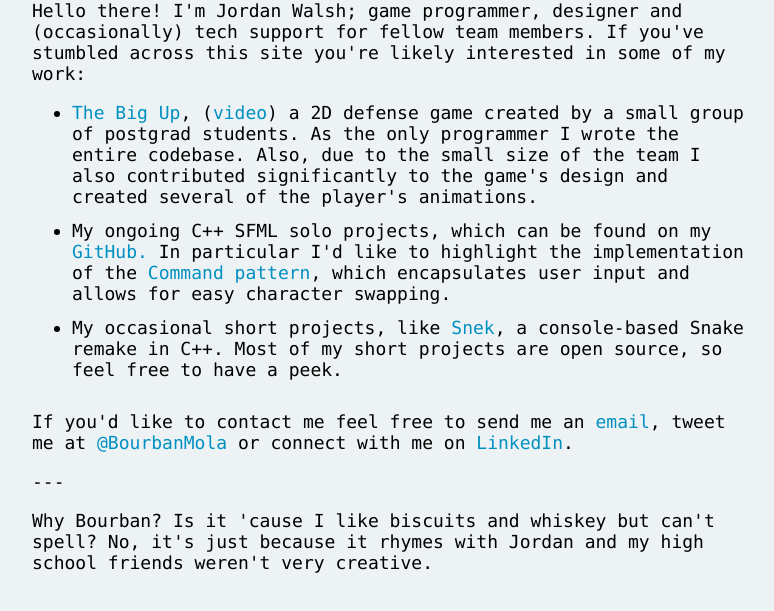
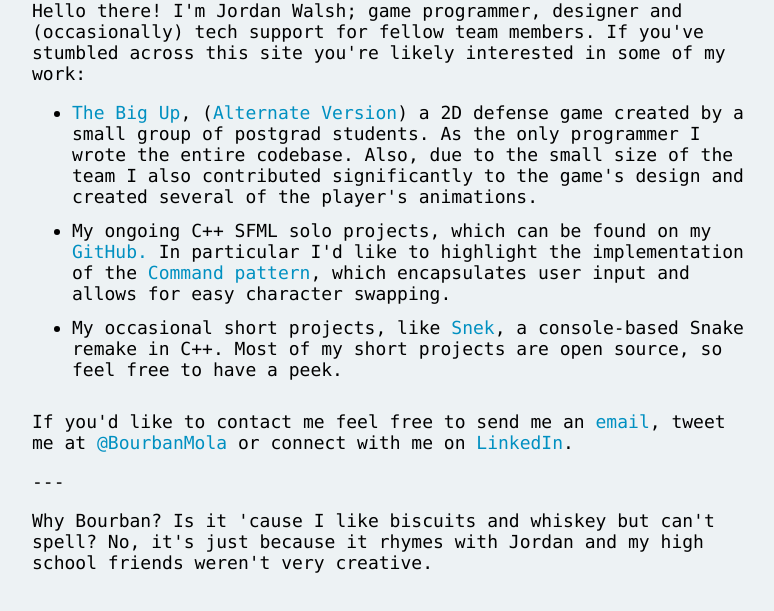
Before and after one commit to Bourban/Portfolio-site, a plain HTML site: page index.html in a window 1280 px wide. Shown: the part 141-752 px from the top of the page, without its empty margins (248-1022 px from the left). Drawn offline with Linux system fonts and the light colour scheme.

Commit message:
renamed files

```diff
--- a/index.html
+++ b/index.html
@@ -16,7 +16,7 @@
   <h1>Bourban.co.uk</h1>
   <p>Hello there! I'm Jordan Walsh; game programmer, designer and (occasionally) tech support for fellow team members. If you've stumbled across this site you're likely interested in some of my work:</p>
   <ul>
-	<li><a href="bigup.html">The Big Up</a>, (<a href="bigup.html">video</a>) a 2D defense game created by a small group of postgrad students. As the only programmer I wrote the entire codebase. Also, due to the small size of the team I also contributed significantly to the game's design and created several of the player's animations.</li>
+	<li><a href="bigup.html">The Big Up</a>, (<a href="bigup-code-dissection.html">Alternate Version</a>) a 2D defense game created by a small group of postgrad students. As the only programmer I wrote the entire codebase. Also, due to the small size of the team I also contributed significantly to the game's design and created several of the player's animations.</li>
 	<li>My ongoing C++ SFML solo projects, which can be found on my <a target="_blank" href="https://github.com/Bourban/">GitHub.</a> In particular I'd like to highlight the implementation of the <a target="_blank" href=" https://github.com/Bourban/SideScroller/blob/master/Commands.h">Command pattern</a>, which encapsulates user input and allows for easy character swapping.</li>
 	<li>My occasional short projects, like <a href="https://github.com/Bourban/Snek">Snek</a>, a console-based Snake remake in C++. Most of my short projects are open source, so feel free to have a peek.</li>
   </ul>
```
Also changed, not shown: bigup-code-dissection.html (renamed from bigup Code Dissection.html).
